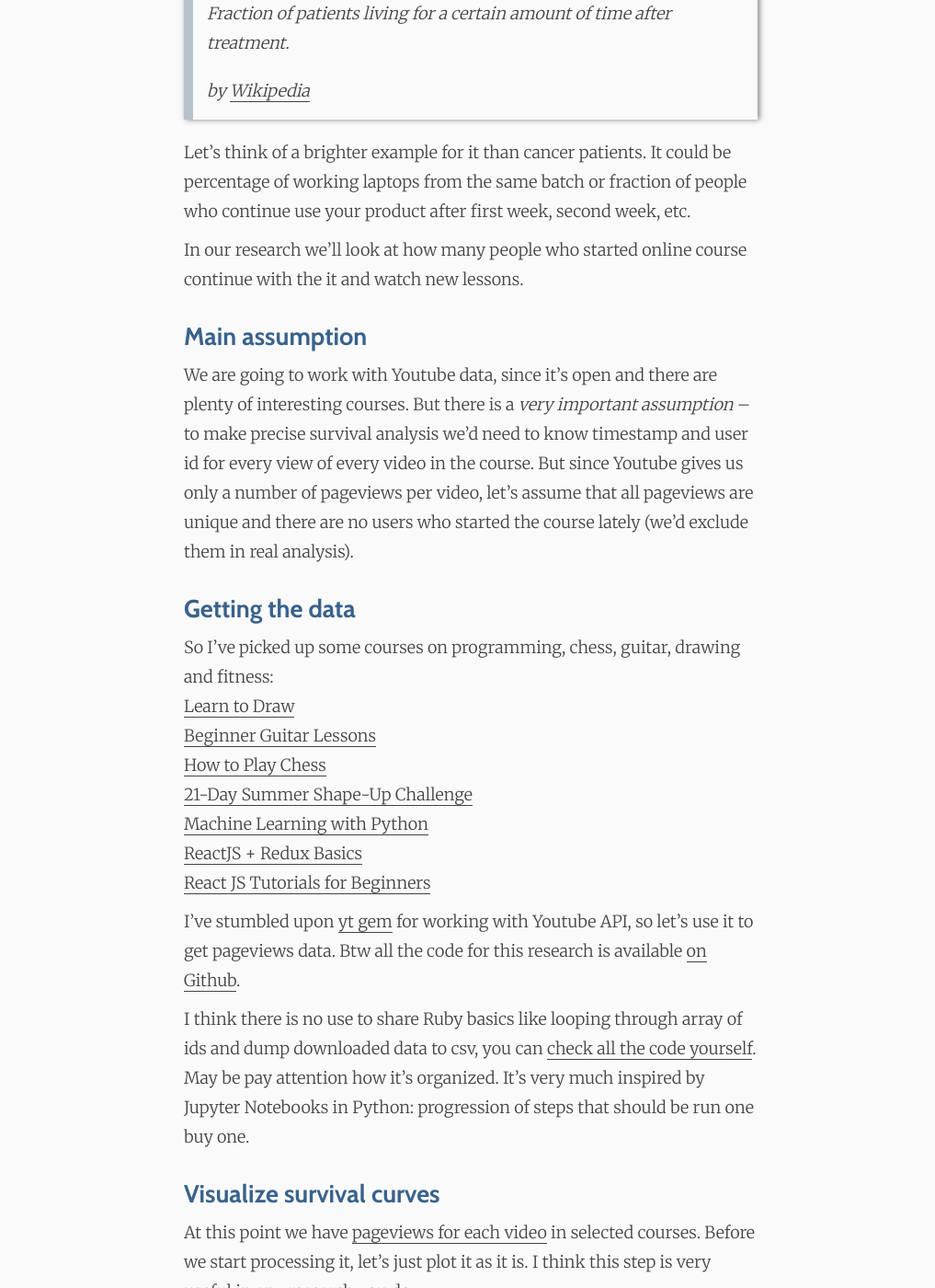
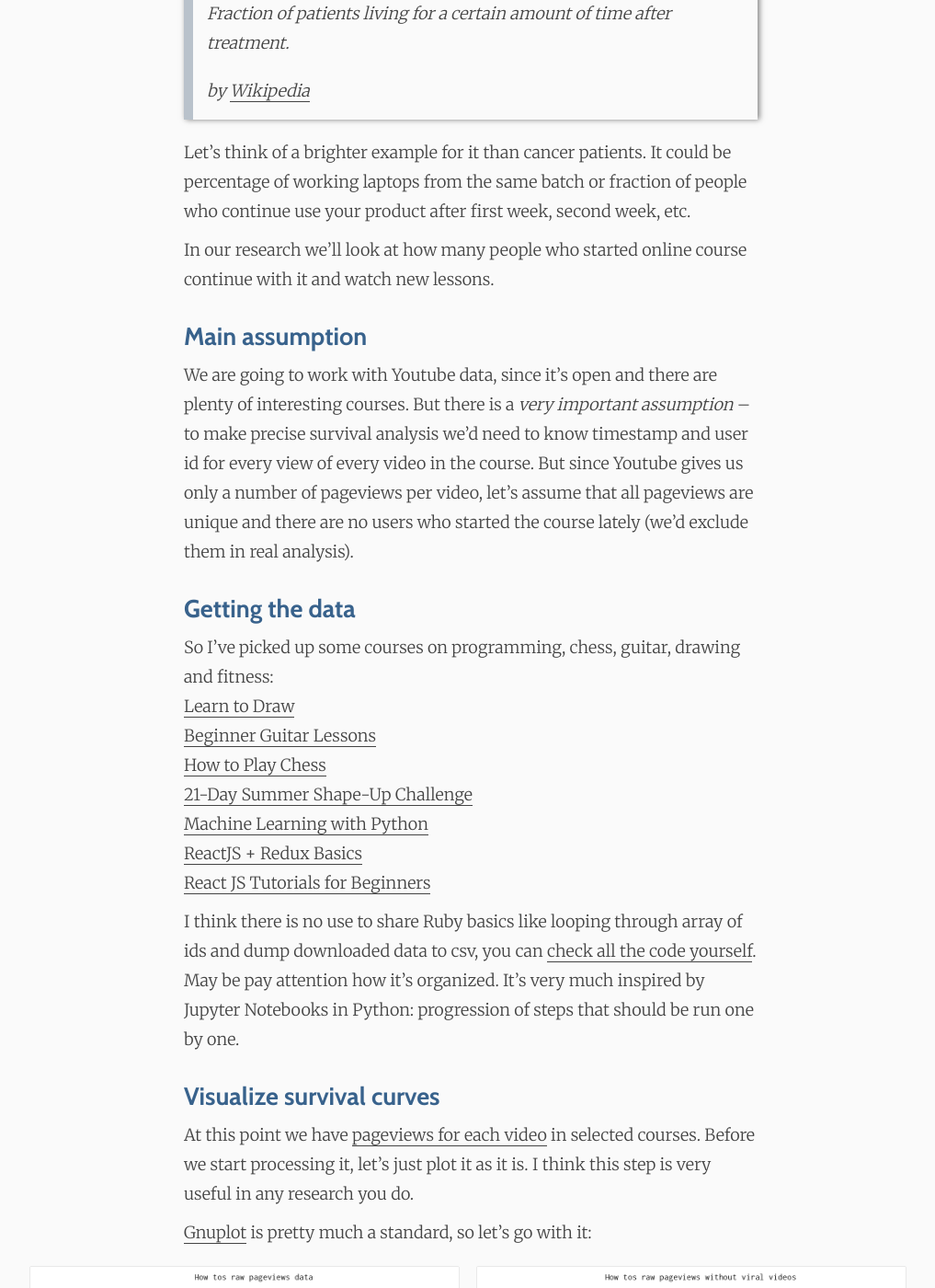
Before and after one commit to makaroni4/img-lint, a Jekyll site: the page built from _posts/2017-03-05-how-tos-survival.markdown, in a window 1280 px wide and 1400 px high, scrolled down 496 px. Shown: the whole window at 92% size, without its empty margins (128-1145 px from the left). Built offline with Jekyll 4.4.1, drawn with Linux system fonts in a browser that asks for light colours; nearby versions of some CDN libraries; emoji names are drawn with the system emoji font; comment, search, counter and statistics services are not loaded.

Commit message:
[FIX] Typos for survival post

```diff
--- a/_posts/2017-03-05-how-tos-survival.markdown
+++ b/_posts/2017-03-05-how-tos-survival.markdown
@@ -22,7 +22,7 @@
 
 Let's think of a brighter example for it than cancer patients. It could be percentage of working laptops from the same batch or fraction of people who continue use your product after first week, second week, etc.
 
-In our research we'll look at how many people who started online course continue with the it and watch new lessons.
+In our research we'll look at how many people who started online course continue with it and watch new lessons.
 
 ## Main assumption
 
@@ -40,9 +40,7 @@
 * [ReactJS + Redux Basics](https://www.youtube.com/watch?v=qrsle5quS7A&list=PL55RiY5tL51rrC3sh8qLiYHqUV3twEYU_)
 * [React JS Tutorials for Beginners](https://www.youtube.com/watch?v=-AbaV3nrw6E&list=PL6gx4Cwl9DGBuKtLgPR_zWYnrwv-JllpA)
 
-I've stumbled upon [yt gem](https://github.com/Fullscreen/yt) for working with Youtube API, so let's use it to get pageviews data. Btw all the code for this research is available [on Github](https://github.com/makaroni4/youtube_survival).
-
-I think there is no use to share Ruby basics like looping through array of ids and dump downloaded data to csv, you can [check all the code yourself](https://github.com/makaroni4/youtube_survival). May be pay attention how it's organized. It's very much inspired by Jupyter Notebooks in Python: progression of steps that should be run one buy one.
+I think there is no use to share Ruby basics like looping through array of ids and dump downloaded data to csv, you can [check all the code yourself](https://github.com/makaroni4/youtube_survival). May be pay attention how it's organized. It's very much inspired by Jupyter Notebooks in Python: progression of steps that should be run one by one.
 
 ## Visualize survival curves
 
```
